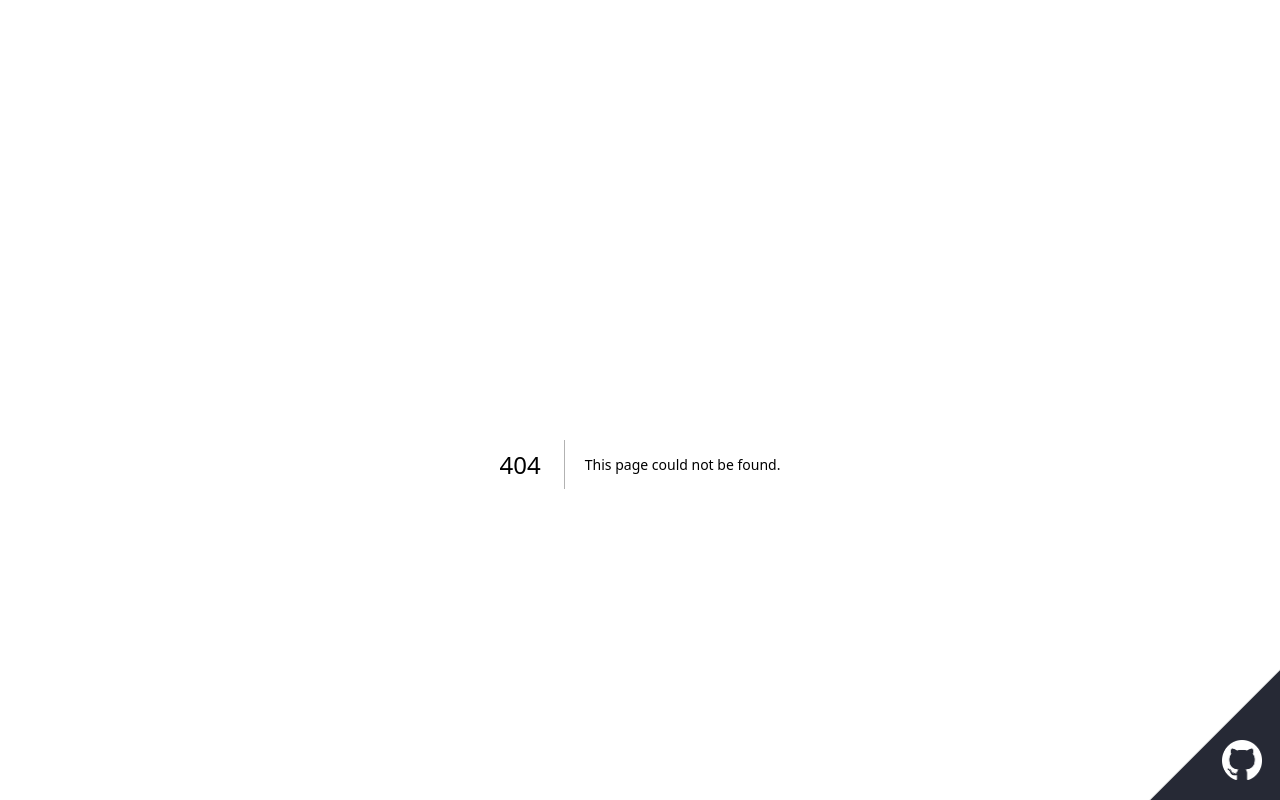
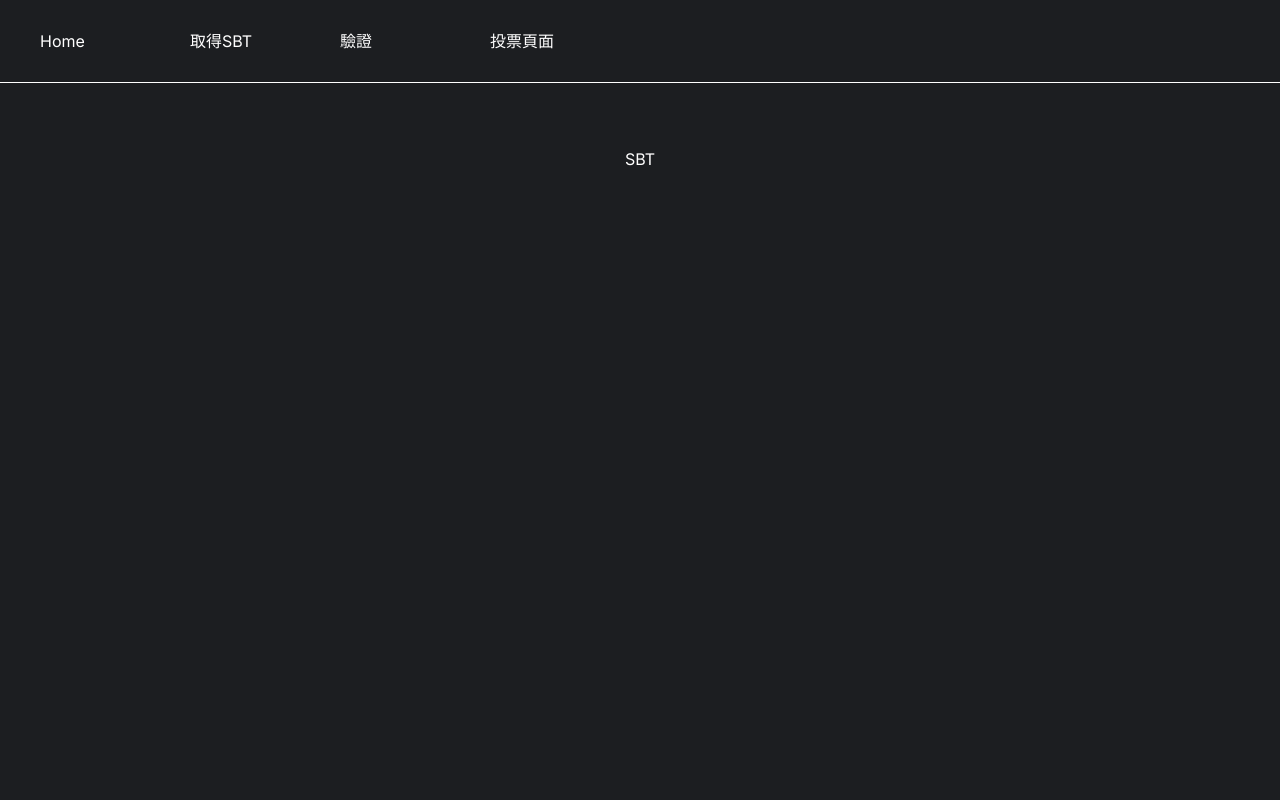
Before and after one commit to thirdweb-example/connect-wallet-button, a Next.js app: page /getSBT in a window 1280 px wide. Before the commit this address had no page. Shown: the top 800 px of the page. Built offline with nearby package versions, Linux system fonts and the light colour scheme; what @thirdweb-dev/react would draw is missing.

Commit message:
made frontend files

```diff
--- a/pages/_app.js
+++ b/pages/_app.js
@@ -2,24 +2,50 @@ import { ThirdwebProvider } from '@thirdweb-dev/react';
 import GithubTriangle from '../components/GithubTriangle';
 import Head from 'next/head';
 import '../styles/globals.css';
+import styles from '../styles/Home.module.css';
+import Link from 'next/link';
 
 // This is the chainId your dApp will work on.
 const activeChain = 'goerli';
-
 function MyApp({ Component, pageProps }) {
 	return (
 		<ThirdwebProvider activeChain={activeChain}>
 			<Head>
-				<title>thirdweb Connect Wallet Button</title>
+				<title>zkSBT voting</title>
 				<meta name='viewport' content='width=device-width, initial-scale=1.0' />
 				<meta
 					name='description'
-					content='thirdweb Example Repository to show how to use the Connect Wallet Button UI Component'
+					content='zksbt voting web demo'
 				/>
 			</Head>
-			<Component {...pageProps} />
-			<GithubTriangle />
+			<div style={{ width: "100vw", paddingTop: "0", height: "100vh" }} >
+
+
+				<ul className={styles.ul} >
+					<li style={{ width: "150px"}}>
+						<Link className={styles.text} href="/">Home</Link>
+					</li>
+					<li style={{ width: "150px" }}>
+						<Link className={styles.text} href="/getSBT">取得SBT</Link>
+					</li>
+					<li style={{ width: "150px" }}>
+						<Link className={styles.text} href="test">驗證</Link>
+					</li>
+					<li style={{ width: "150px" }}>
+						<Link className={styles.text} href="voting">投票頁面</Link>
+					</li>
+				</ul>
+				<div style={{width:"100%", height:"1px", background:"white", marginBottom:"5%"}} ></div>
+				<div className={styles.compCont}>
+					<Component {...pageProps} />
+
+				</div>
+
+			</div>
+			{/* <GithubTriangle /> */}
+
 		</ThirdwebProvider>
+
 	);
 }
 
--- /dev/null
+++ b/pages/getSBT.js
@@ -0,0 +1,9 @@
+import React from 'react'
+
+const SBT = () => {
+  return (
+    <div>SBT</div>
+  )
+}
+
+export default SBT
--- a/styles/Home.module.css
+++ b/styles/Home.module.css
@@ -38,8 +38,37 @@
 	align-items: center;
 	flex-direction: column;
 	padding: 20px;
+	width: 100vw;
 }
 
 .header {
 	text-align: center;
 }
+
+.ul {
+	display: flex;
+	flex-direction: row;
+	/* background: darkblue; */
+	/* padding: 5%; */
+	width: 50%;
+	height: 50px;
+	border-radius: 10px;
+	text-decoration: none;
+	margin-right: auto;
+	justify-content: center;
+	align-items: center;
+	list-style: none;
+	color: white;
+}
+
+.text {
+	text-decoration: none;
+	color: white;
+}
+
+.compCont{
+	width: 100%;
+	display: flex;
+	justify-content: center;
+	align-items: center;
+}
--- a/styles/globals.css
+++ b/styles/globals.css
@@ -17,7 +17,7 @@ body {
 	flex-direction: column;
 	justify-content: center;
 	align-items: center;
-	padding-top: 4rem;
+	/* padding-top: 4rem; */
 	min-height: 100vh;
 	padding-left: 1%;
 	padding-right: 1%;
```
Also changed, not shown: pages/index.js (+2 -11 lines), pages/test.js (added, +9 -0 lines), pages/voting.js (added, +9 -0 lines), 1 other file (tests, documents, lock files or other folders).
